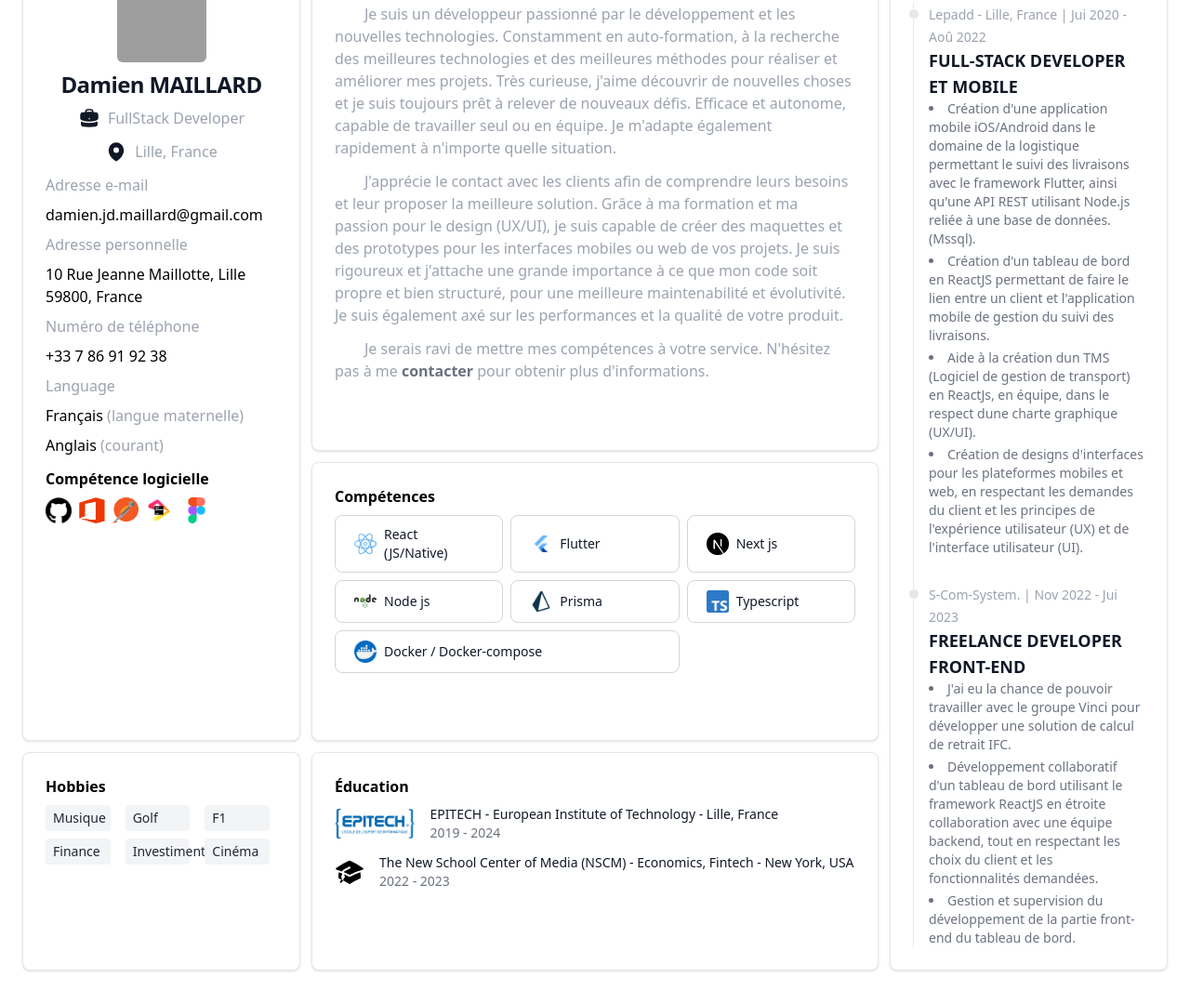
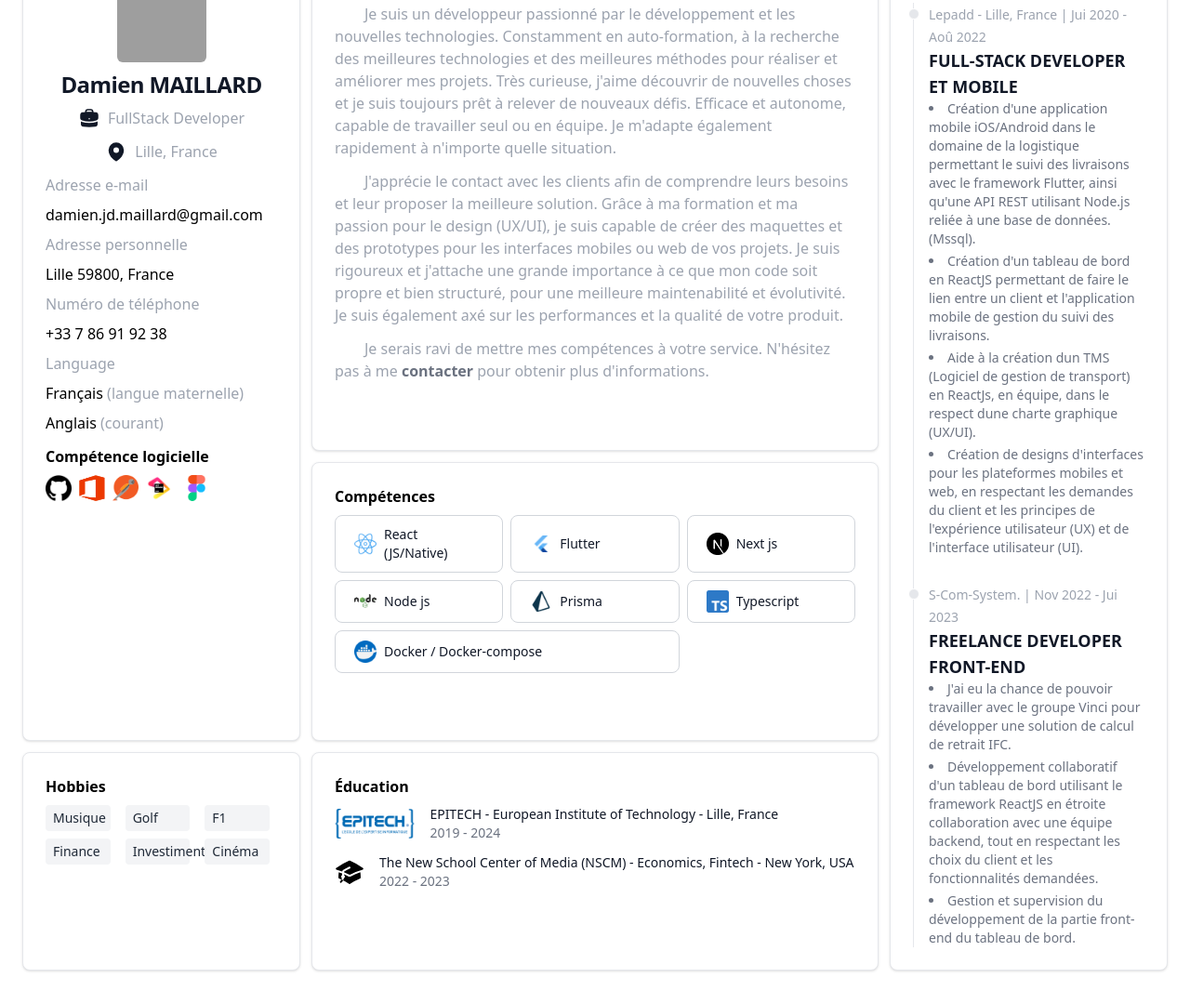
Before and after one commit to Damien-gitmaino/Damien-Maillard-Portfolio, a plain HTML site: page index.html in a window 1280 px wide. Shown: the part 1830-2910 px from the top of the page at 93% size. Drawn offline with nearby package versions, Linux system fonts and the light colour scheme; grey boxes are pictures that could not be loaded.

Commit message:
fix: addr

```diff
--- a/index.html
+++ b/index.html
@@ -273,7 +273,7 @@
                     <p class="font-normal text-gray-400">Adresse e-mail</p>
                     <a href="mailto:damien.jd.maillard@gmail.com" class="text-black hover:underline">damien.jd.maillard@gmail.com</a>
                     <p class="font-normal text-gray-400">Adresse personnelle</p>
-                    <p class="text-black">10 Rue Jeanne Maillotte, Lille 59800, France</p>
+                    <p class="text-black">Lille 59800, France</p>
                     <p class="font-normal text-gray-400">Numéro de téléphone</p>
                     <a href="tel:+33786919238" class="text-black hover:underline">+33 7 86 91 92 38</a>
                     <p class="font-normal text-gray-400">Language</p>
```
